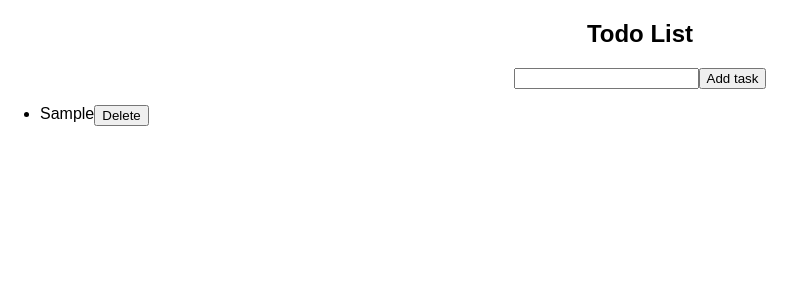
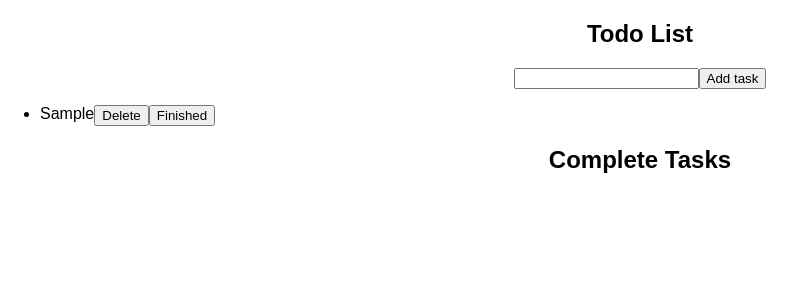
Before and after one commit to lfe9142/todolist, a React (Create React App) app: page / in a window 1280 px wide. Both pictures are taken after typing "Sample" into the empty fields and a click on the button "Add task". Shown: the top 300 px of the page, without its empty margins (0-805 px from the left). Built offline with nearby package versions, Linux system fonts and the light colour scheme.

Commit message:
added completed tasks list

```diff
--- a/src/App.js
+++ b/src/App.js
@@ -5,6 +5,7 @@ import './App.css';
 class App extends Component {
   state = {
     tasks: [],
+    completeTasks: [],
     currentFormVaule: ''
   };
 
@@ -18,11 +19,22 @@ class App extends Component {
     this.setState({tasks: newTaskList, currentFormVaule: ''});
   }
 
-  renderList() {
+
+
+  renderTaskList() {
     return this.state.tasks.map((item, index) => {
       return (<div style={this.taskListElementStyle}>
                 <li>{item}</li>
                 <button onClick={()=> this.handleDeleteTask(index)}>Delete</button>
+                <button onClick={() => this.handleFinishTask(index)}>Finished</button>
+              </div>);
+    });
+  }
+
+  renderCompleteList() {
+    return this.state.completeTasks.map((item, index) => {
+      return (<div style={this.taskListElementStyle}>
+                <li>{item}</li>
               </div>);
     });
   }
@@ -33,13 +45,26 @@ class App extends Component {
     this.setState({tasks: newTaskList});
   }
 
+  handleFinishTask(index) {
+    const newTaskList = this.state.tasks.slice();
+    const completedTask = newTaskList.splice(index, 1);
+
+    const newCompletedTaskList = this.state.completeTasks.slice();
+    newCompletedTaskList.push(completedTask);
+    console.log(newCompletedTaskList);
+    this.setState({tasks: newTaskList, completeTasks: newCompletedTaskList});
+  }
+
   render() {
     return (
       <div style={this.style}>
         <h2>Todo List</h2>
         <input type="text" value={this.state.currentFormVaule} onChange={(e) => {this.handleTextChange(e)}}/>
         <button onClick={()=> this.handleAddTask()}>Add task</button>
-        <ul>{this.renderList()}</ul>
+        <ul>{this.renderTaskList()}</ul>
+
+        <h2>Complete Tasks</h2>
+        <ul>{this.renderCompleteList()}</ul>
       </div>
     );
   }
```
